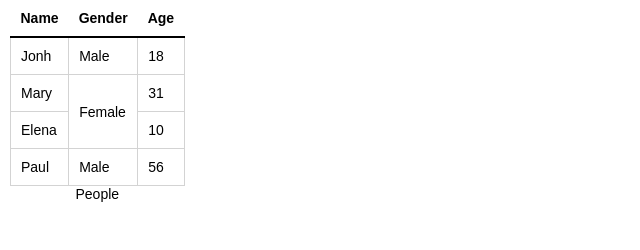
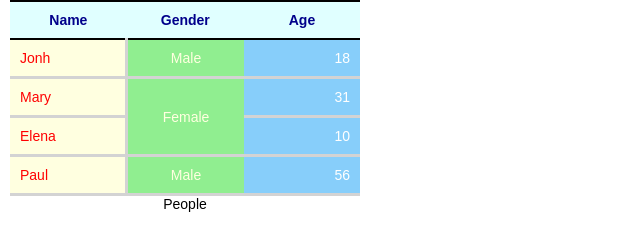
Before and after one commit to aronesker/HTML_CSS, a plain HTML site: page html_intro/table.html in a window 1280 px wide. Shown: the whole page, without its empty margins (0-640 px from the left). Drawn offline with Linux system fonts and the light colour scheme; files whose address does not match are found by name.

Commit message:
Update: classes

```diff
--- a/css_intro/css_table.css
+++ b/css_intro/css_table.css
@@ -6,20 +6,47 @@ body {
     font-family: Arial, sans-serif;
 }
 
-caption{
+caption {
     caption-side: bottom;
 }
 
-table{
+table {
     border-collapse: collapse;
 }
 
-th{
+th {
     border-bottom: 2px solid black;
+    padding: 10px;
+    background-color: lightcyan;
+    color: darkblue;
+    width: 100px;
+}
+
+.top {
+  border-top: 2px solid black;
+}
+
+td {
+    border-bottom: 3px solid lightgray;
     padding: 10px;
 }
 
-td{
-    border: 1px solid lightgray;
-    padding: 10px;
+.name {
+  text-align: left;
+  background-color: lightyellow;
+  color: red;
+  border-right: solid lightgray;
 }
+
+.gender {
+  text-align: center;
+  background-color: lightgreen;
+  color: lightyellow;
+  border-right: lightgray;
+}
+
+.age {
+  text-align: right;
+  background-color: lightskyblue;
+  color: white;
+}
--- a/html_intro/table.html
+++ b/html_intro/table.html
@@ -11,28 +11,28 @@
   <table>
     <caption>People</caption>
     <tr>
-      <th>Name</th>
-      <th>Gender</th>
-      <th>Age</th>
+      <th class="top">Name</th>
+      <th class="top">Gender</th>
+      <th class="top">Age</th>
     </tr>
     <tr>
-      <td>Jonh</td>
-      <td>Male</td>
-      <td>18</td>
+      <td class="name">Jonh</td>
+      <td class="gender">Male</td>
+      <td class="age">18</td>
     </tr>
     <tr>
-      <td>Mary</td>
-      <td rowspan="2">Female</td>
-      <td>31</td>
+      <td class="name">Mary</td>
+      <td rowspan="2" class="gender">Female</td>
+      <td class="age">31</td>
     </tr>
     <tr>
-      <td>Elena</td>
-      <td>10</td>
+      <td class="name">Elena</td>
+      <td class="age">10</td>
     </tr>
     <tr>
-      <td>Paul</td>
-      <td>Male</td>
-      <td>56</td>
+      <td class="name">Paul</td>
+      <td class="gender">Male</td>
+      <td class="age">56</td>
     </tr>
   </table>
 </body>
```
